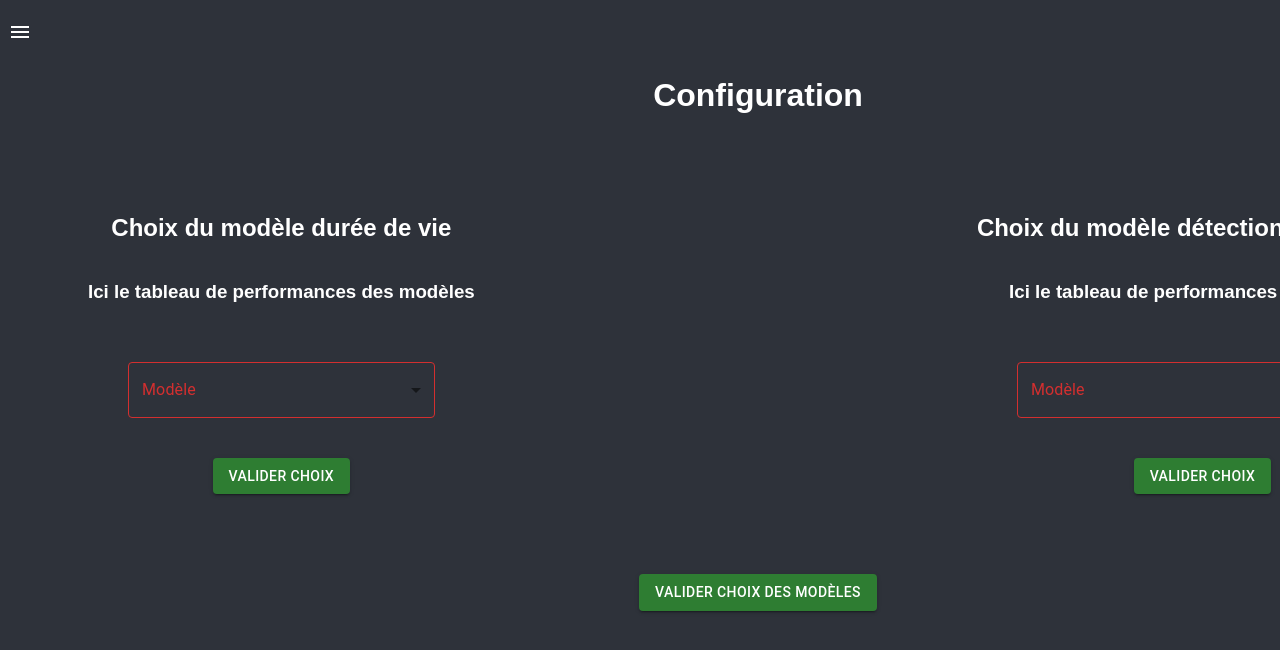
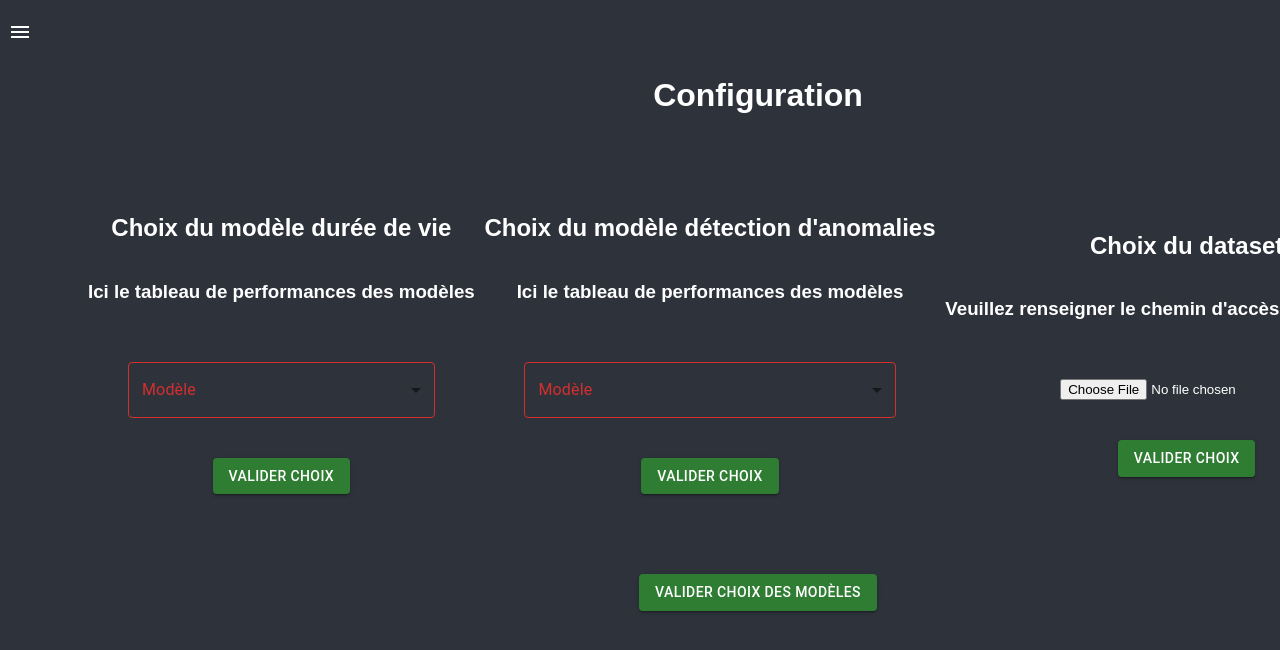
Before and after one commit to PierreVauterin/PredictiveMaintenance, a React (Create React App) app in the folder predictiveapp/: page /config in a window 1280 px wide. Shown: the top 650 px of the page. Built offline with nearby package versions, Linux system fonts and the light colour scheme.

Commit message:
Added File Choosing

```diff
--- a/predictiveapp/src/Components/ChoiceMenu.js
+++ b/predictiveapp/src/Components/ChoiceMenu.js
@@ -14,7 +14,7 @@ const index = [1, 1, 1, 1, 1, 1, 1, 1, 1, 1, 1];
 /*
 Fonctionne comme prévu
 Une erreur à régler concernant une unique key
-Gérer la taille de la boîte
+Gérer la taille de la boîte<input type="file" />
 */
 export default function ChoiceMenu(props) {
   const label = props.label;
--- /dev/null
+++ b/predictiveapp/src/Components/ChooseFile.js
@@ -0,0 +1,27 @@
+import React from "react";
+import Box from "@mui/material/Box";
+import { Button } from "@mui/material";
+
+export const dataSet =[""]
+
+export default function ChooseFile(props) {
+    const id = props.id;
+
+    function validate() {
+      //Pushes the new value iff the button has been pushed
+      dataSet[0] = "test"; //TODO: get value here
+      if (props.update != null) props.update(dataSet[id]);
+    } //TODO: popup ici pour indiquer que le choix a été pris en compte?
+    return (
+      <>
+        <Box sx={{ minWidth: 120, m: 5 }}>
+          <input type="file" />
+        </Box>
+        <Box display="flex" alignItems="center" justifyContent="center">
+          <Button color="success" variant="contained" onClick={() => validate()}>
+            Valider choix
+          </Button>
+        </Box>
+      </>
+    );
+  }
--- a/predictiveapp/src/Pages/Configuration.js
+++ b/predictiveapp/src/Pages/Configuration.js
@@ -4,6 +4,7 @@ import Button from "@mui/material/Button";
 
 /* Own component */
 import ChoiceMenu from "../Components/ChoiceMenu";
+import ChooseFile from "../Components/ChooseFile";
 
 /* Main component */
 export default function Configuration() {
@@ -42,6 +43,14 @@ export default function Configuration() {
             sx={{ color: "white" }}
           />
         </Box>
+        <Box>
+          <h2>Choix du dataset</h2>
+          <Box display="flex" alignItems="center" justifyContent="center">
+            <h3>Veuillez renseigner le chemin d'accès de votre dataset</h3>
+          </Box>
+          <ChooseFile>
+          </ChooseFile>
+        </Box>
       </Box>
       <Box display="flex" alignItems="center" justifyContent="center">
         <Button
```
